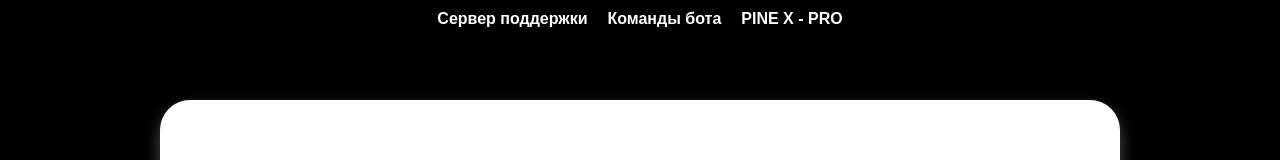
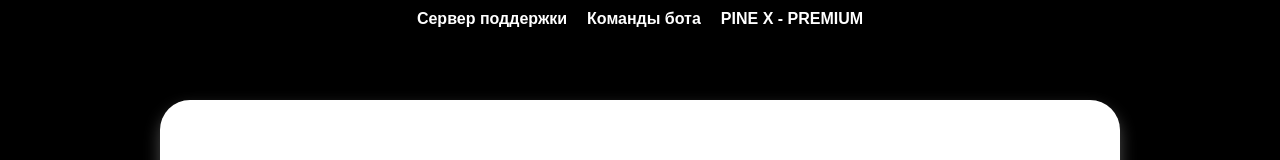
Before and after one commit to Ananas1kexe/pine_x_site, a plain HTML site: page index.html in a window 1280 px wide. Shown: the top 160 px of the page. Drawn offline with Linux system fonts and the light colour scheme.

Commit message:
Add files via upload

```diff
--- a/index.html
+++ b/index.html
@@ -45,7 +45,7 @@
 
         <a href="https://discord.gg/KmskWpN5nb">Сервер поддержки</a>
         <a href="sitepro/commands.html">Команды бота</a>
-        <a href="PINE X PRO" class="highlighted-link">PINE X - PRO</a>
+        <a href="PINE X PRO" class="highlighted-link">PINE X - PREMIUM</a>
     </div>
 
 
```
